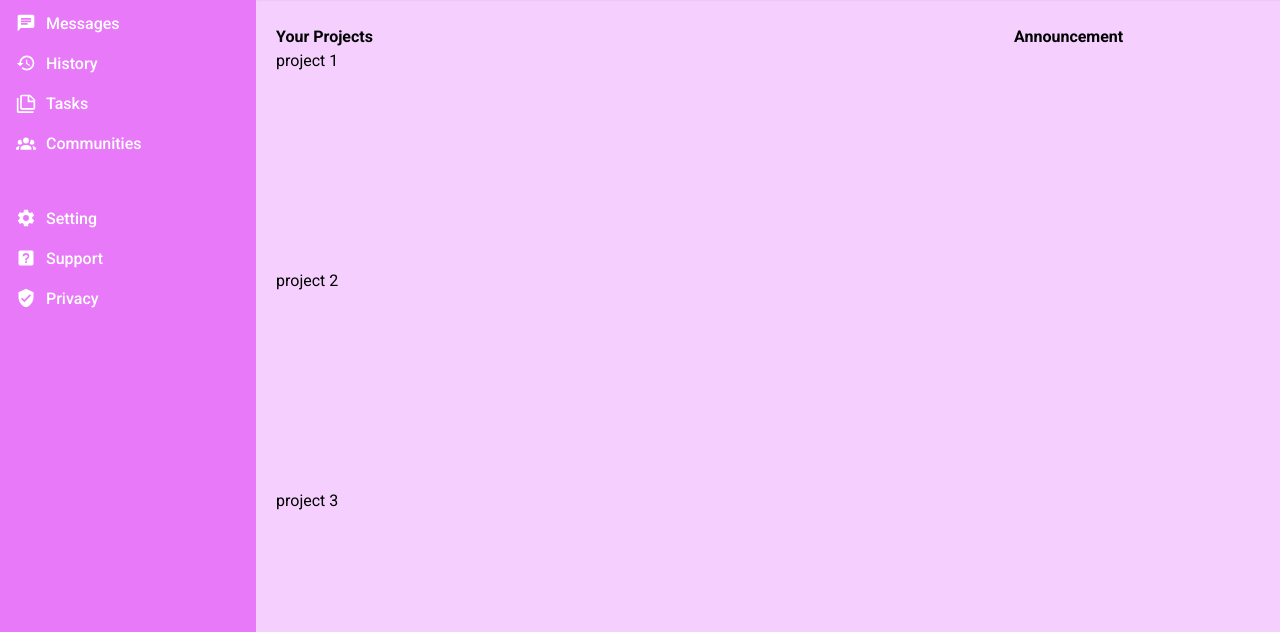
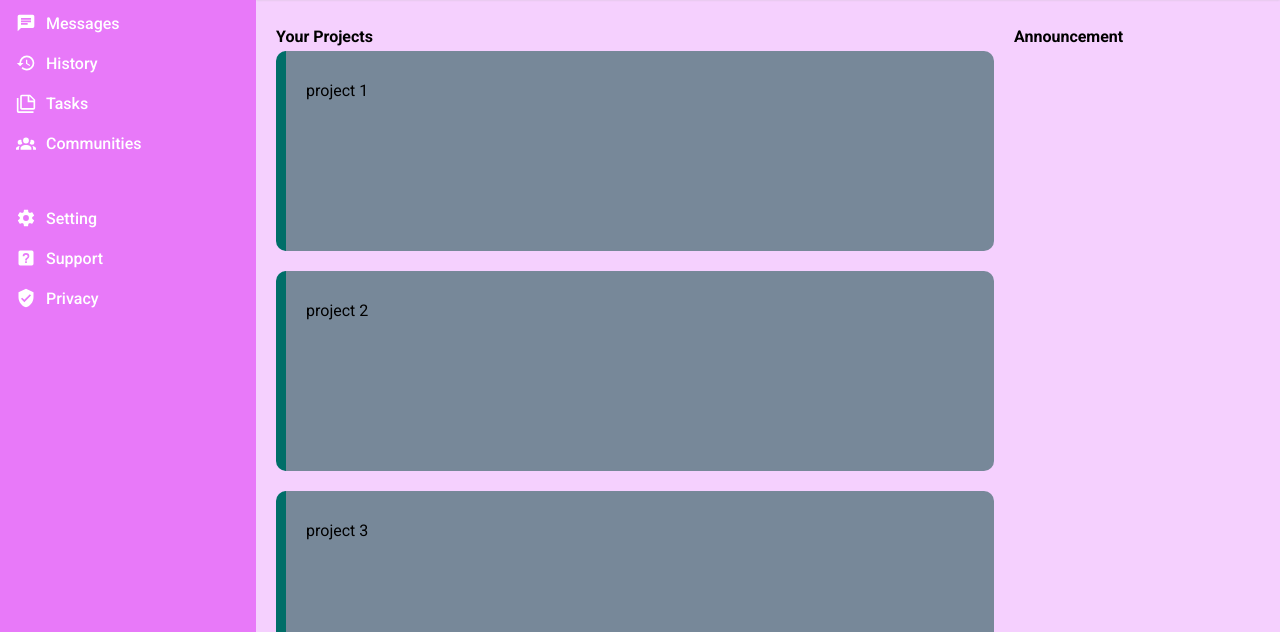
Before and after one commit to CronusV/Admin-Dashboard, a plain HTML site: page index.html in a window 1280 px wide. Shown: the part 168-800 px from the top of the page. Drawn offline with Linux system fonts and the light colour scheme; a web font is replaced by a local one.

Commit message:
Tweaked projects grid to better match up design, and figured out accent line on left of project

```diff
--- a/styles.css
+++ b/styles.css
@@ -229,12 +229,19 @@ body {
 /* Projects start */
 .projects {
   display: grid;
-  grid-template-columns: repeat(auto-fit, minmax(350px, 1fr));
+  grid-template-columns: repeat(auto-fit, minmax(400px, 1fr));
   padding-right: 20px;
   gap: 20px;
 }
 
 .project {
   height: 200px;
+  border-radius: 10px;
+  /* border-left: red 20px solid; */
+  background-color: lightslategrey;
+
+  border-left: 10px solid #006e68;
+  padding: 30px 20px 20px 20px;
 }
+
 /* Projects end */
```
